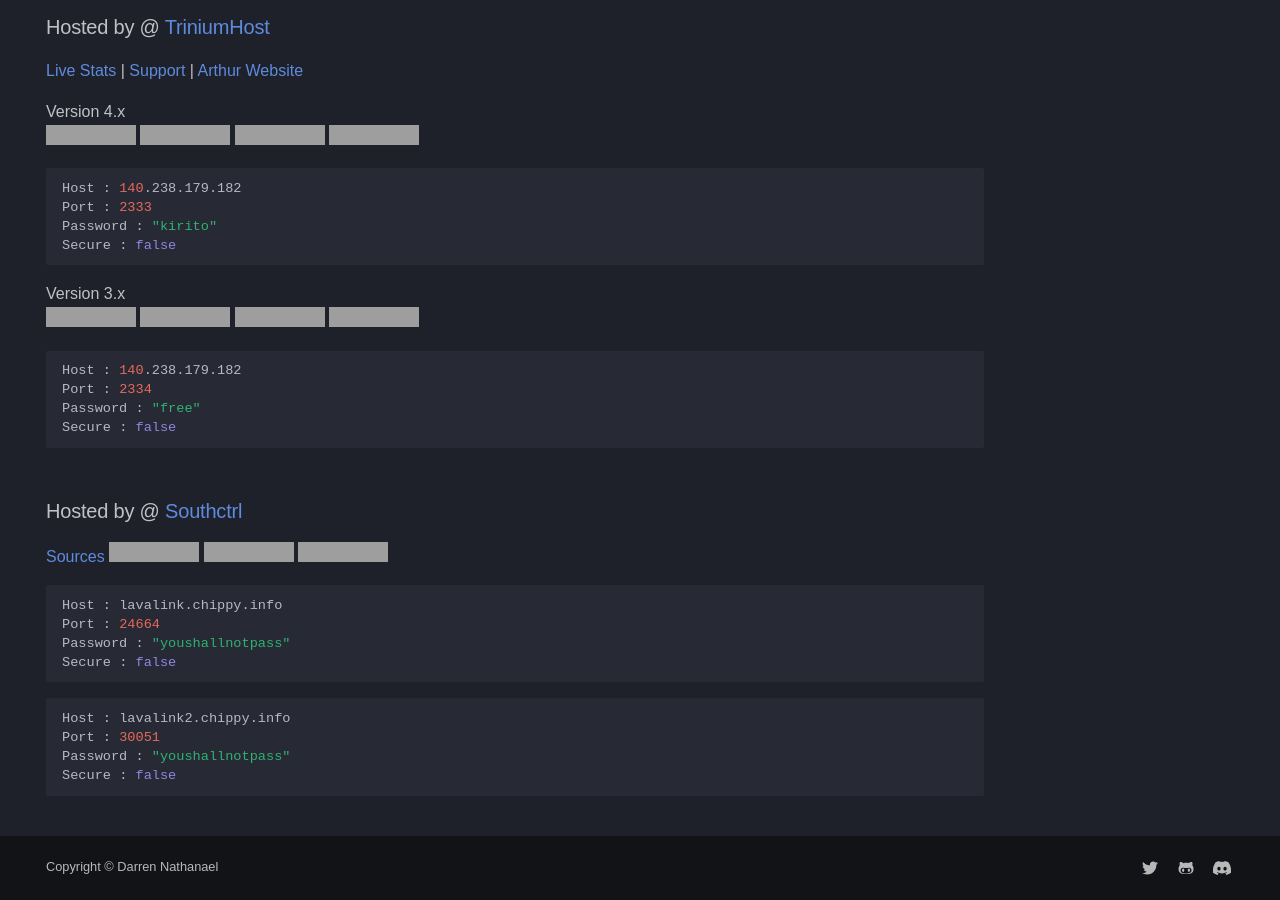
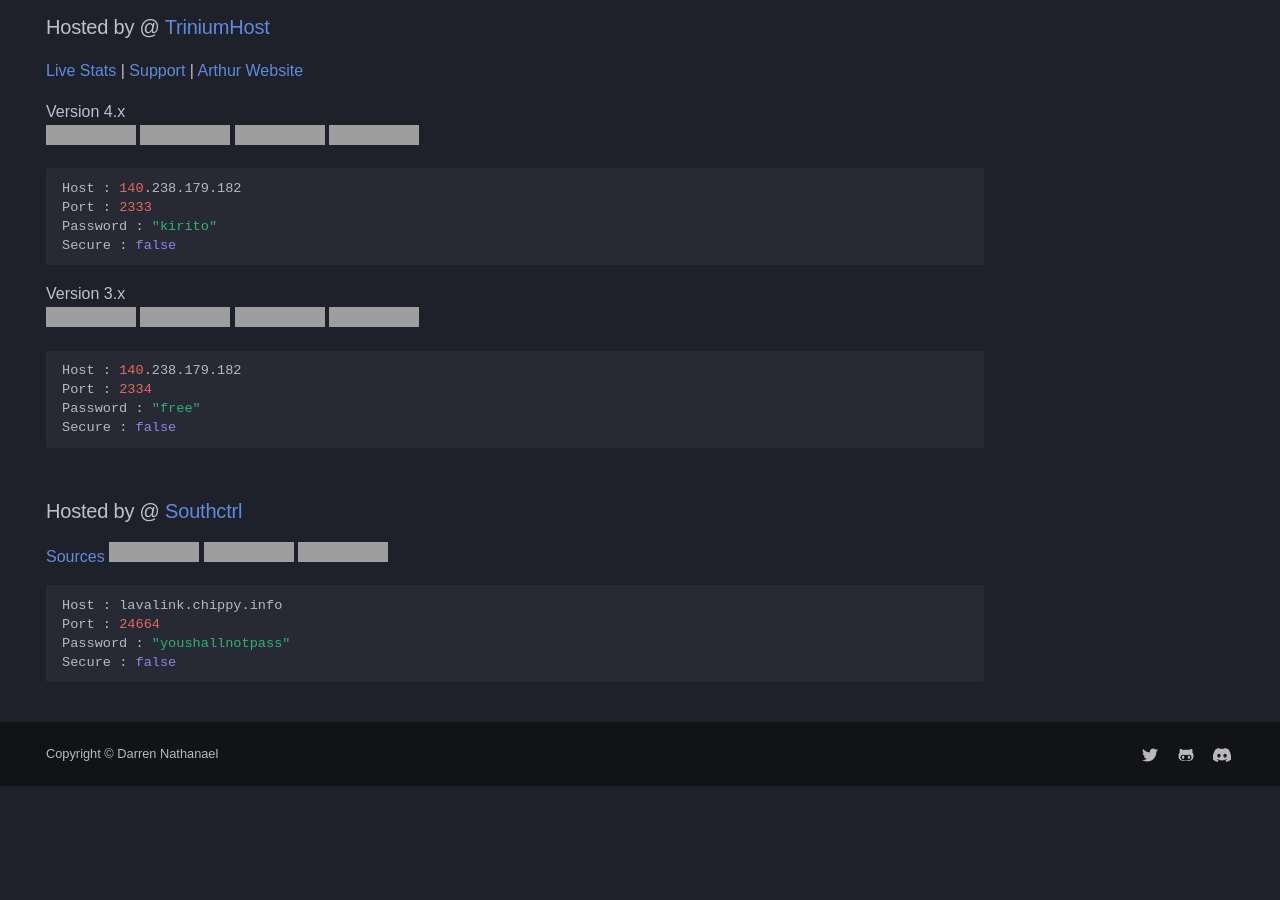
Before and after one commit to DarrenOfficial/lavalink-list, an MkDocs documentation site: the page built from docs/NoSSL/Lavalink-NonSSL.md, in a window 1280 px wide and 900 px high, scrolled down 1966 px, cut to the strip 0-900 px from the top of the window. Built offline with MkDocs 1.6.1 and Material for MkDocs 9.7.7, drawn with Linux system fonts in a browser that asks for light colours; some web fonts are replaced; comment, search, counter and statistics services are not loaded; a style sheet for code colours, icons or effects is not loaded; after the commit the page ends 2752 px from its top, so only the background shows below that; grey boxes are pictures that could not be loaded.

Commit message:
Update Lavalink-NonSSL.md

````diff
--- a/docs/NoSSL/Lavalink-NonSSL.md
+++ b/docs/NoSSL/Lavalink-NonSSL.md
@@ -119,9 +119,3 @@ Port : 24664
 Password : "youshallnotpass"
 Secure : false
 ```
-```bash
-Host : lavalink2.chippy.info
-Port : 30051
-Password : "youshallnotpass"
-Secure : false
-```
````
